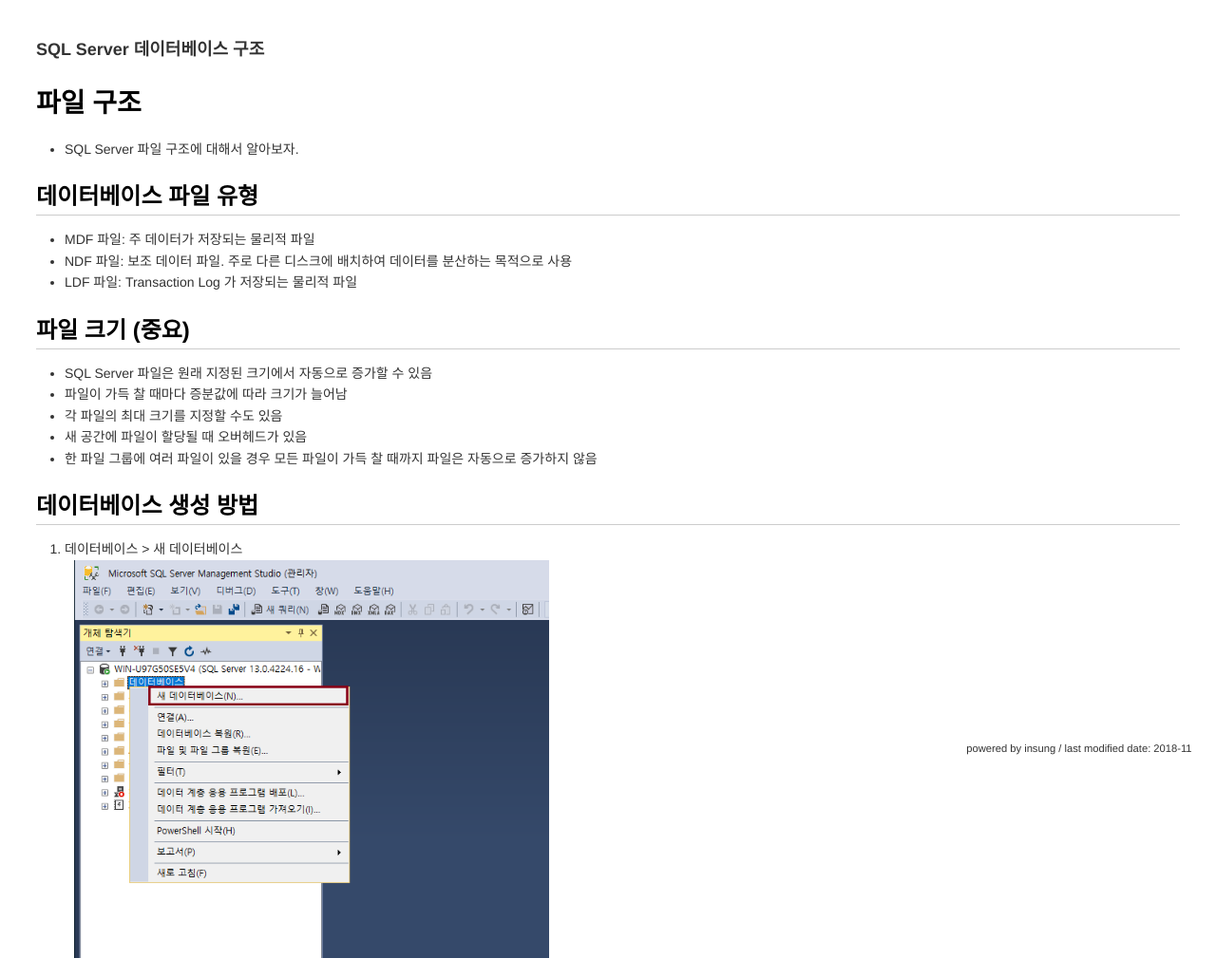
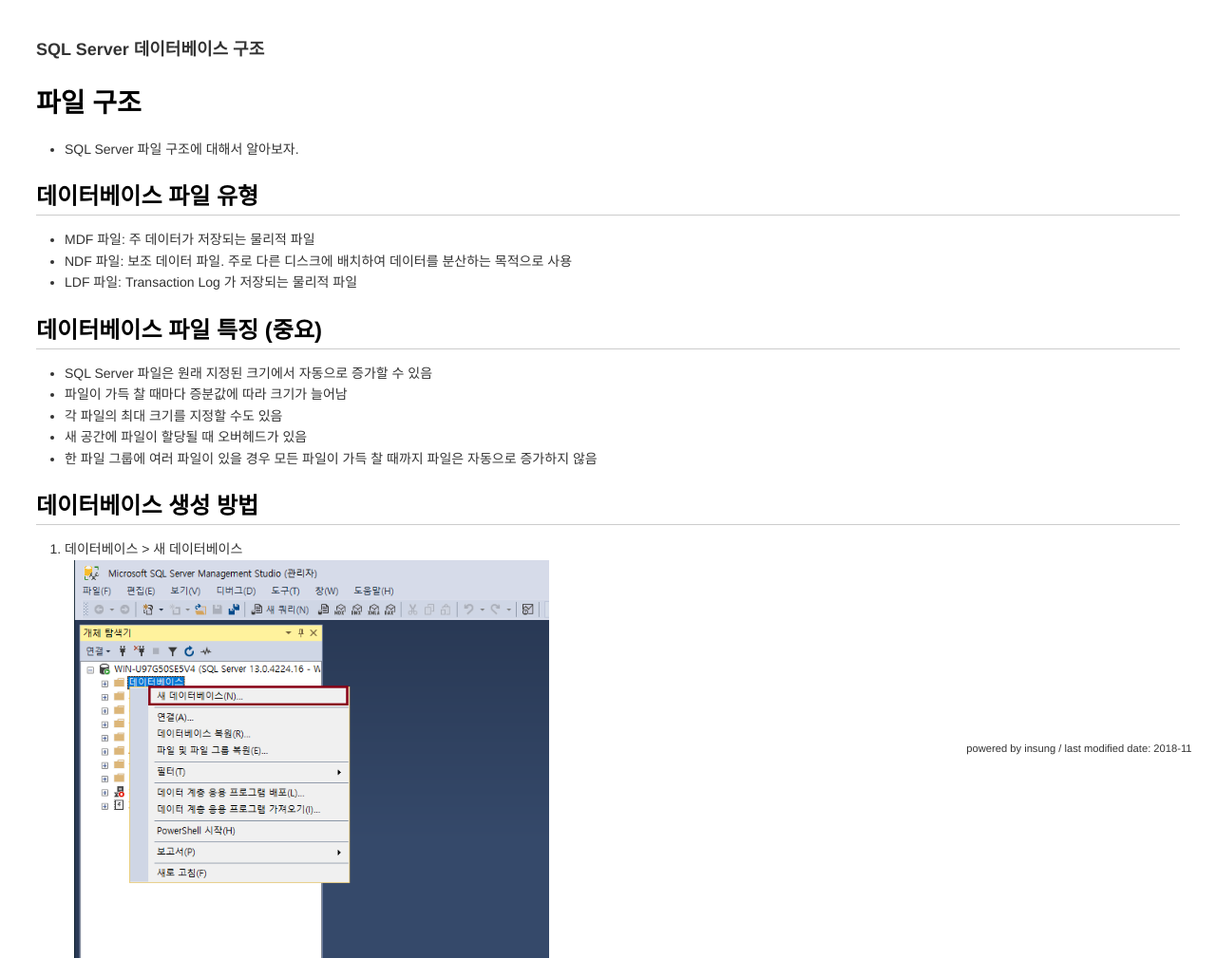
Before and after one commit to insung/DB-lecture, a plain HTML site: page SQLServer/db_architecture.html in a window 1280 px wide. Shown: the top 1029 px of the page at 95% size. Drawn offline with Linux system fonts and the light colour scheme.

Commit message:
modify text

```diff
--- a/SQLServer/db_architecture.html
+++ b/SQLServer/db_architecture.html
@@ -30,7 +30,7 @@
     </li>
   </ul>
 
-  <h2>파일 크기 (중요)</h2>
+  <h2>데이터베이스 파일 특징 (중요)</h2>
   <ul>
     <li>
       SQL Server 파일은 원래 지정된 크기에서 자동으로 증가할 수 있음
```
